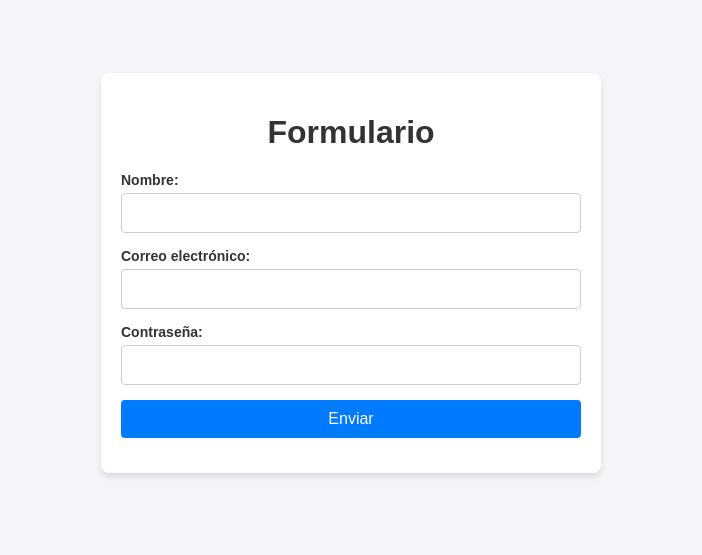
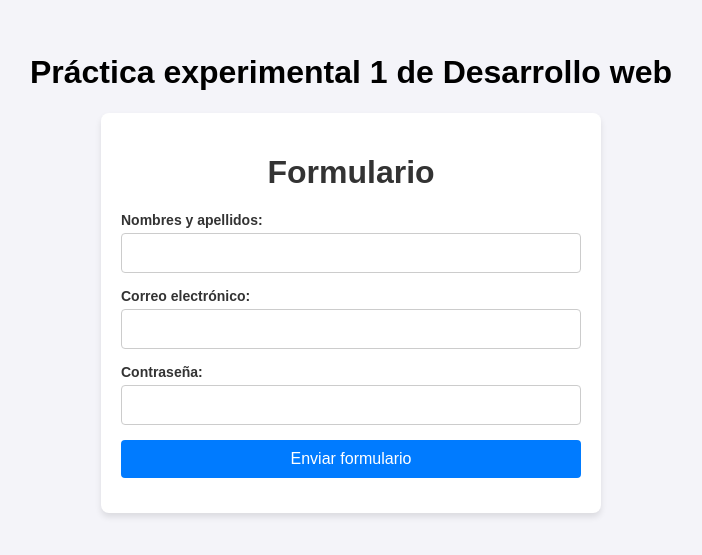
Before and after one commit to alejandg1/practica_desarrollo, a plain HTML site: page index.html in a window 1280 px wide. Shown: the part 127-682 px from the top of the page, without its empty margins (289-991 px from the left). Drawn offline with Linux system fonts and the light colour scheme.

Commit message:
Titulos y diseño

```diff
--- a/index.html
+++ b/index.html
@@ -8,12 +8,14 @@
 </head>
 
 <body>
-
+    <div>
+        <h1>Práctica experimental 1 de Desarrollo web</h1>
+    </div>
     <form action="" method="post">
         <h1 id="formulario">Formulario</h1>
         <ul>
             <li>
-                <label for="name">Nombre:</label>
+                <label for="name">Nombres y apellidos:</label>
                 <input type="text" id="name" name="user_name" />
             </li>
             <li>
@@ -25,7 +27,7 @@
                 <input type="password" id="password" name="user_password" />
             </li>
             <li>
-                 <button id="send" type="button">Enviar</button>
+                 <button id="send" type="button">Enviar formulario</button>
             </li>
         </ul>
     </form>
--- a/style.css
+++ b/style.css
@@ -1,4 +1,3 @@
-/* General */
 body {
     font-family: Arial, sans-serif;
     background-color: #f4f4f9;
@@ -6,18 +5,17 @@ body {
     padding: 0;
     display: flex;
     justify-content: center;
+    flex-direction: column;
     align-items: center;
     height: 100vh;
 }
 
-/* Título del formulario */
 #formulario {
     text-align: center;
     font-size: 2rem;
     color: #333;
 }
 
-/* Estilo del formulario */
 form {
     background-color: #fff;
     padding: 20px;
@@ -28,19 +26,16 @@ form {
     box-sizing: border-box;
 }
 
-/* Lista del formulario */
 ul {
     list-style-type: none;
     padding: 0;
     margin: 0;
 }
 
-/* Elementos de lista */
 li {
     margin-bottom: 15px;
 }
 
-/* Etiquetas de los campos */
 label {
     font-size: 14px;
     font-weight: bold;
@@ -49,7 +44,6 @@ label {
     margin-bottom: 5px;
 }
 
-/* Estilo para los inputs */
 input[type="text"],
 input[type="email"],
 input[type="password"] {
@@ -61,7 +55,6 @@ input[type="password"] {
     box-sizing: border-box;
 }
 
-/* Estilo del botón */
 button {
     background-color: #007bff;
     color: #fff;
@@ -74,12 +67,10 @@ button {
     transition: background-color 0.3s;
 }
 
-/* Efecto hover del botón */
 button:hover {
     background-color: #0056b3;
 }
 
-/* Estilos responsivos para pantallas pequeñas */
 @media screen and (max-width: 600px) {
     form {
         width: 90%;
```
